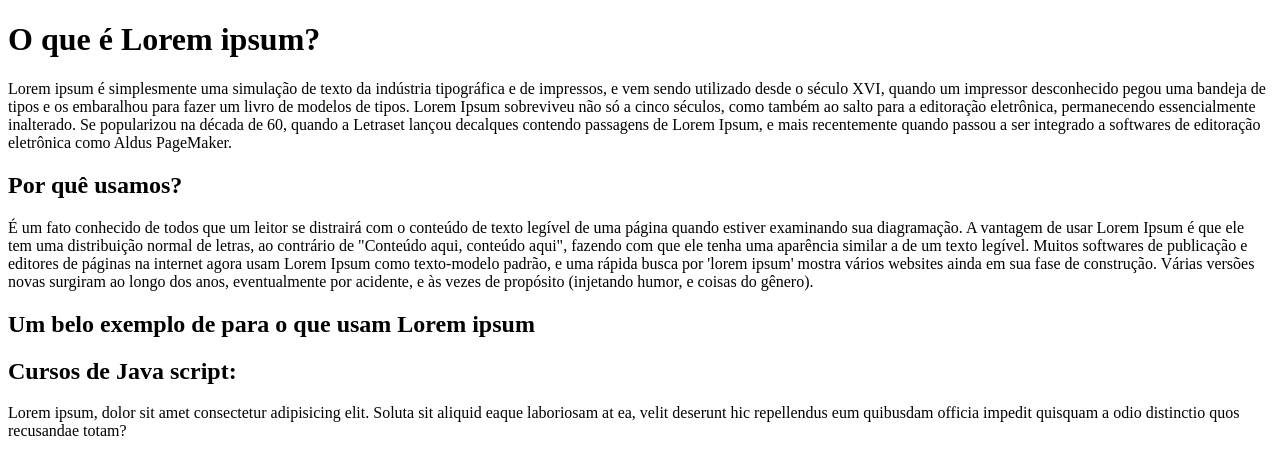
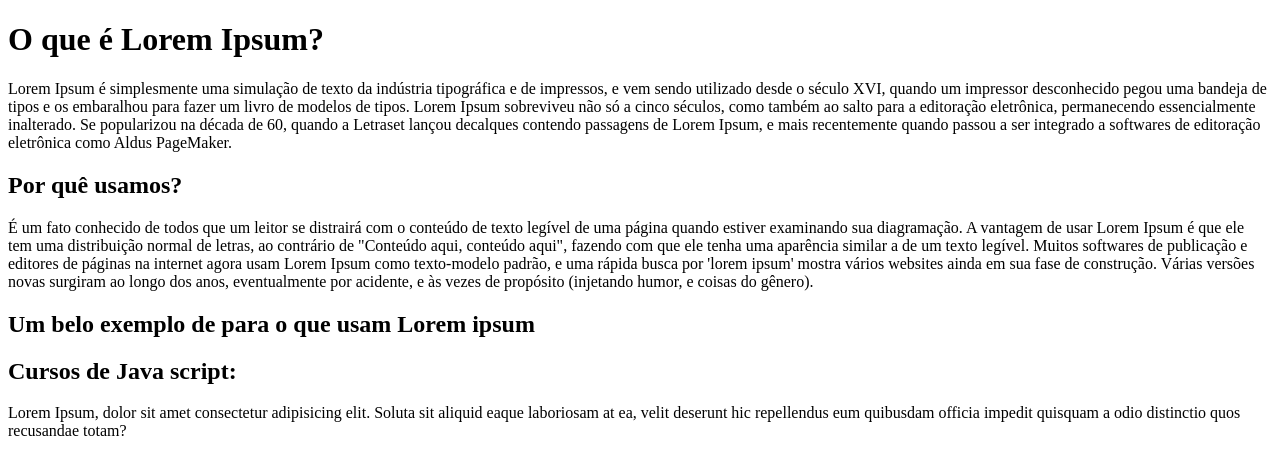
Before and after one commit to AdrianR-dev/primeiro-site, a plain HTML site: page index.html in a window 1280 px wide. Drawn offline with Linux system fonts and the light colour scheme.

Commit message:
Update index.html

```diff
--- a/index.html
+++ b/index.html
@@ -9,11 +9,11 @@
     <main>
         <header>
             <h1>
-             O que é Lorem ipsum?
+             O que é Lorem Ipsum?
 
         </header>
         <p>
-            Lorem ipsum é simplesmente uma simulação de texto da indústria tipográfica e de impressos, e vem sendo utilizado desde o século XVI, quando um impressor desconhecido pegou uma bandeja de tipos e os embaralhou para fazer um livro de modelos de tipos. Lorem Ipsum sobreviveu não só a cinco séculos, como também ao salto para a editoração eletrônica, permanecendo essencialmente inalterado. Se popularizou na década de 60, quando a Letraset lançou decalques contendo passagens de Lorem Ipsum, e mais recentemente quando passou a ser integrado a softwares de editoração eletrônica como Aldus PageMaker.
+            Lorem Ipsum é simplesmente uma simulação de texto da indústria tipográfica e de impressos, e vem sendo utilizado desde o século XVI, quando um impressor desconhecido pegou uma bandeja de tipos e os embaralhou para fazer um livro de modelos de tipos. Lorem Ipsum sobreviveu não só a cinco séculos, como também ao salto para a editoração eletrônica, permanecendo essencialmente inalterado. Se popularizou na década de 60, quando a Letraset lançou decalques contendo passagens de Lorem Ipsum, e mais recentemente quando passou a ser integrado a softwares de editoração eletrônica como Aldus PageMaker.
         </p>
         <h2>
             Por quê usamos?
@@ -29,7 +29,7 @@
             Cursos de Java script:
         </h2>
         <p>
-           Lorem ipsum, dolor sit amet consectetur adipisicing elit. Soluta sit aliquid eaque laboriosam at ea, velit deserunt hic repellendus eum quibusdam officia impedit quisquam a odio distinctio quos recusandae totam?
+           Lorem Ipsum, dolor sit amet consectetur adipisicing elit. Soluta sit aliquid eaque laboriosam at ea, velit deserunt hic repellendus eum quibusdam officia impedit quisquam a odio distinctio quos recusandae totam?
         </p>
     </main>
 
```
